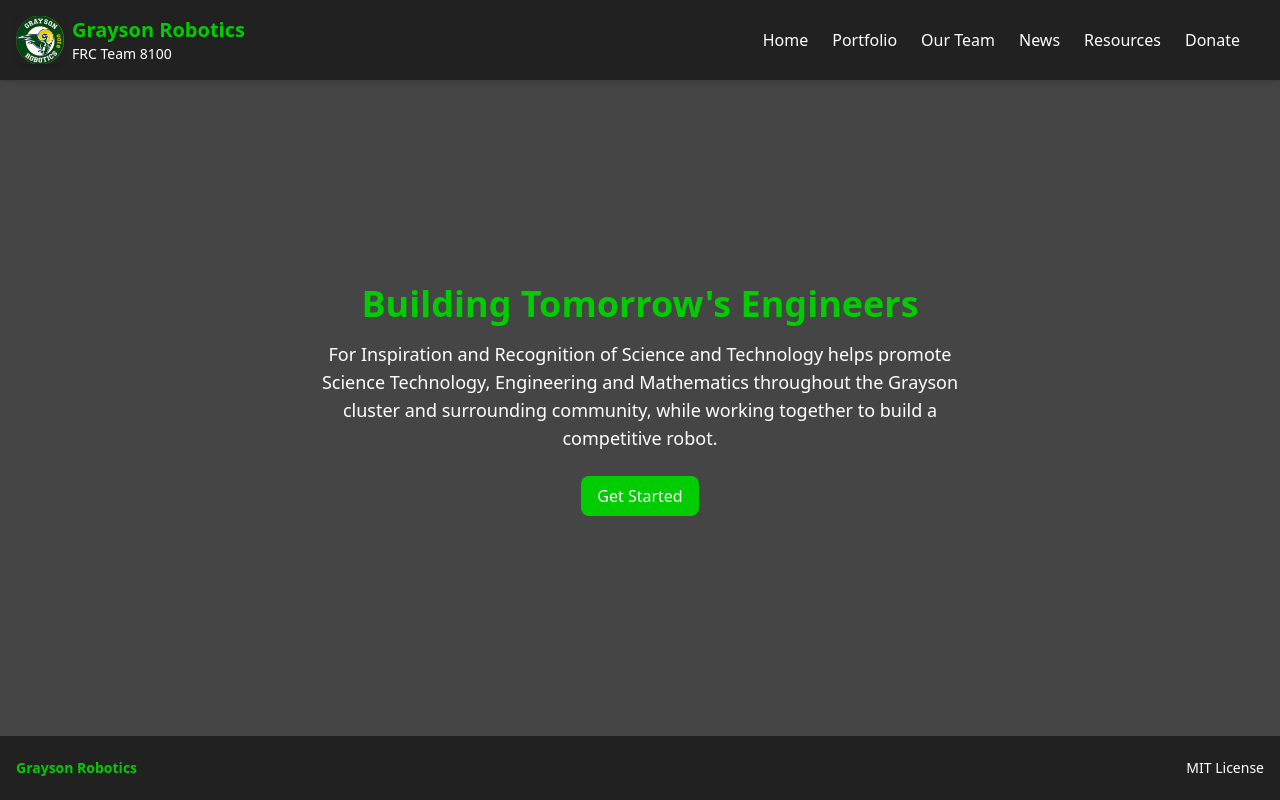
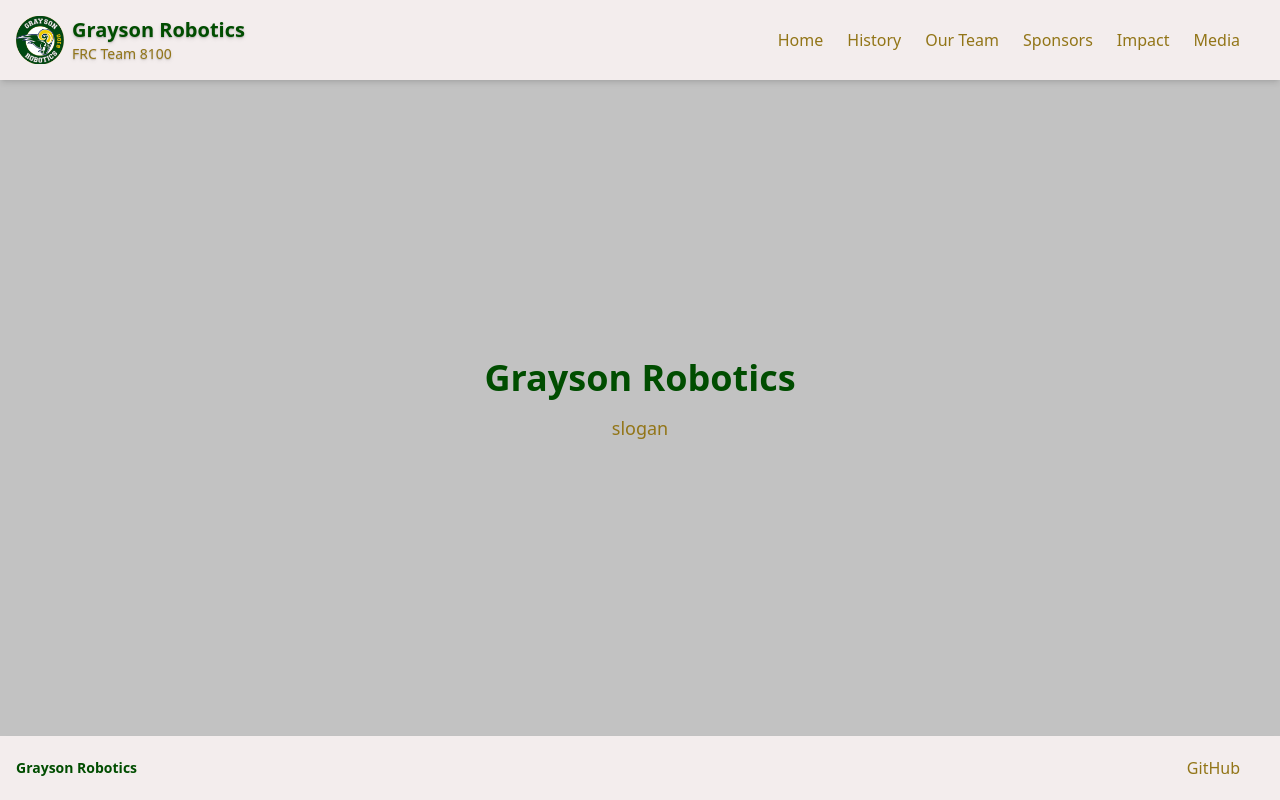
Before and after one commit to frc8100/website, a Next.js app: page / in a window 1280 px wide. Built offline with nearby package versions, Linux system fonts and the light colour scheme.

Commit message:
feat: change color scheme to have green and yellow

```diff
--- a/src/app/globals.css
+++ b/src/app/globals.css
@@ -72,19 +72,19 @@
 @layer base {
   :root {
     --background: 0 0% 100%;
-    --foreground: 0 0% 3.9%;
+    --foreground: 0 0% 76%;
     --card: 0 0% 100%;
     --card-foreground: 0 0% 3.9%;
     --popover: 0 0% 100%;
     --popover-foreground: 0 0% 3.9%;
-    --primary: 0 0% 100%;
+    --primary: 0 19% 94%;
     --primary-foreground: 0 0% 98%;
-    --secondary: 0 0% 13%;
+    --secondary: 46 73% 33%;
     --secondary-foreground: 0 0% 9%;
     --secondary-light: 0 0% 27%;
     --muted: 0 0% 96.1%;
     --muted-foreground: 0 0% 45.1%;
-    --accent: 120 100% 40%;
+    --accent: 120 100% 15%;
     --accent-foreground: 0 0% 9%;
     --destructive: 0 84.2% 60.2%;
     --destructive-foreground: 0 0% 98%;
--- a/src/components/footer.tsx
+++ b/src/components/footer.tsx
@@ -2,18 +2,19 @@
  * @file Declares the Footer component and related components.
  */
 import React from "react";
+import { NavItem } from "./header";
 
 /**
  * @returns The footer of the website.
  */
 export const Footer: React.FC = () => {
     return (
-        <div className="bg-secondary fixed bottom-0 z-10 flex h-16 w-full items-center justify-between p-4 shadow-md">
+        <div className="bg-primary fixed bottom-0 z-10 flex h-16 w-full items-center justify-between p-4 shadow-md">
             <div className="flex items-center">
                 <p className="text-accent text-sm font-bold">Grayson Robotics</p>
             </div>
             <div className="flex items-center">
-                <p className="text-primary text-sm">MIT License</p>
+                <NavItem text="GitHub" url="https://github.com/frc8100/website" />
             </div>
         </div>
     );
--- a/src/components/header.tsx
+++ b/src/components/header.tsx
@@ -13,21 +13,24 @@ interface NavItemProps {
      * The URL to navigate to when the item is clicked.
      */
     url: string;
+
+    /**
+     * Whether the navigation item is active.
+     */
+    active?: boolean;
 }
 
 /**
  * @returns An individual navigation item.
  * @param props -
  */
-const NavItem: React.FC<NavItemProps> = (props) => {
-    const { text, url } = props;
+export const NavItem: React.FC<NavItemProps> = (props) => {
+    const { text, url, active } = props;
 
     return (
-        <div className="mr-6">
-            <a href={url} className="text-primary hover:text-accent transition-all duration-300">
-                {text}
-            </a>
-        </div>
+        <a href={url} className="text-secondary hover:text-accent mr-6 transition-all duration-300">
+            {text}
+        </a>
     );
 };
 
@@ -57,10 +60,10 @@ const Logo: React.FC<LogoProps> = (props) => {
 
     return (
         <div className="flex items-center">
-            <img src={logoUrl} alt="Logo" className="mr-2 h-12 w-12 rounded-lg shadow-md" />
+            <img src={logoUrl} alt="Logo" className="mr-2 h-12 w-12 rounded-lg" />
             <div>
-                <h1 className="text-accent text-xl font-bold">{teamName}</h1>
-                <p className="text-primary text-sm">FRC Team {teamNumber}</p>
+                <h1 className="text-accent text-xl font-bold text-shadow-md">{teamName}</h1>
+                <p className="text-secondary text-sm text-shadow-md">FRC Team {teamNumber}</p>
             </div>
         </div>
     );
@@ -71,16 +74,17 @@ const Logo: React.FC<LogoProps> = (props) => {
  */
 export const Header: React.FC = () => {
     return (
-        <div className="bg-secondary fixed top-0 z-10 flex w-full items-center justify-between p-4 shadow-md">
+        <div className="bg-primary fixed top-0 z-10 flex w-full items-center justify-between p-4 shadow-md">
             <Logo logoUrl="/logo.webp" teamName="Grayson Robotics" teamNumber={8100} />
 
+            {/* TODO: Add these links */}
             <div className="flex items-center">
                 <NavItem text="Home" url="/" />
-                <NavItem text="Portfolio" url="/portfolio" />
-                <NavItem text="Our Team" url="/ourteam" />
-                <NavItem text="News" url="/news" />
-                <NavItem text="Resources" url="/resources" />
-                <NavItem text="Donate" url="/donate" />
+                <NavItem text="History" url="/" />
+                <NavItem text="Our Team" url="/" />
+                <NavItem text="Sponsors" url="/" />
+                <NavItem text="Impact" url="/" />
+                <NavItem text="Media" url="/" />
             </div>
         </div>
     );
--- a/src/components/hero.tsx
+++ b/src/components/hero.tsx
@@ -5,16 +5,9 @@ import React from "react";
 
 export const Hero: React.FC = () => {
     return (
-        <div className="bg-secondary-light top-0 z-10 flex h-screen w-full flex-col items-center justify-center">
-            <h1 className="text-accent text-4xl font-bold">Building Tomorrow&apos;s Engineers</h1>
-            <p className="text-primary mt-4 w-1/2 text-center text-lg">
-                For Inspiration and Recognition of Science and Technology helps promote Science Technology, Engineering
-                and Mathematics throughout the Grayson cluster and surrounding community, while working together to
-                build a competitive robot.
-            </p>
-            <button className="hover:bg-accent bg-accent mt-6 rounded-lg px-4 py-2 text-white transition-all duration-300">
-                Get Started
-            </button>
+        <div className="bg-foreground top-0 z-10 flex h-screen w-full flex-col items-center justify-center">
+            <h1 className="text-accent text-4xl font-bold">Grayson Robotics</h1>
+            <p className="text-secondary mt-4 w-1/2 text-center text-lg">slogan</p>
         </div>
     );
 };
```
